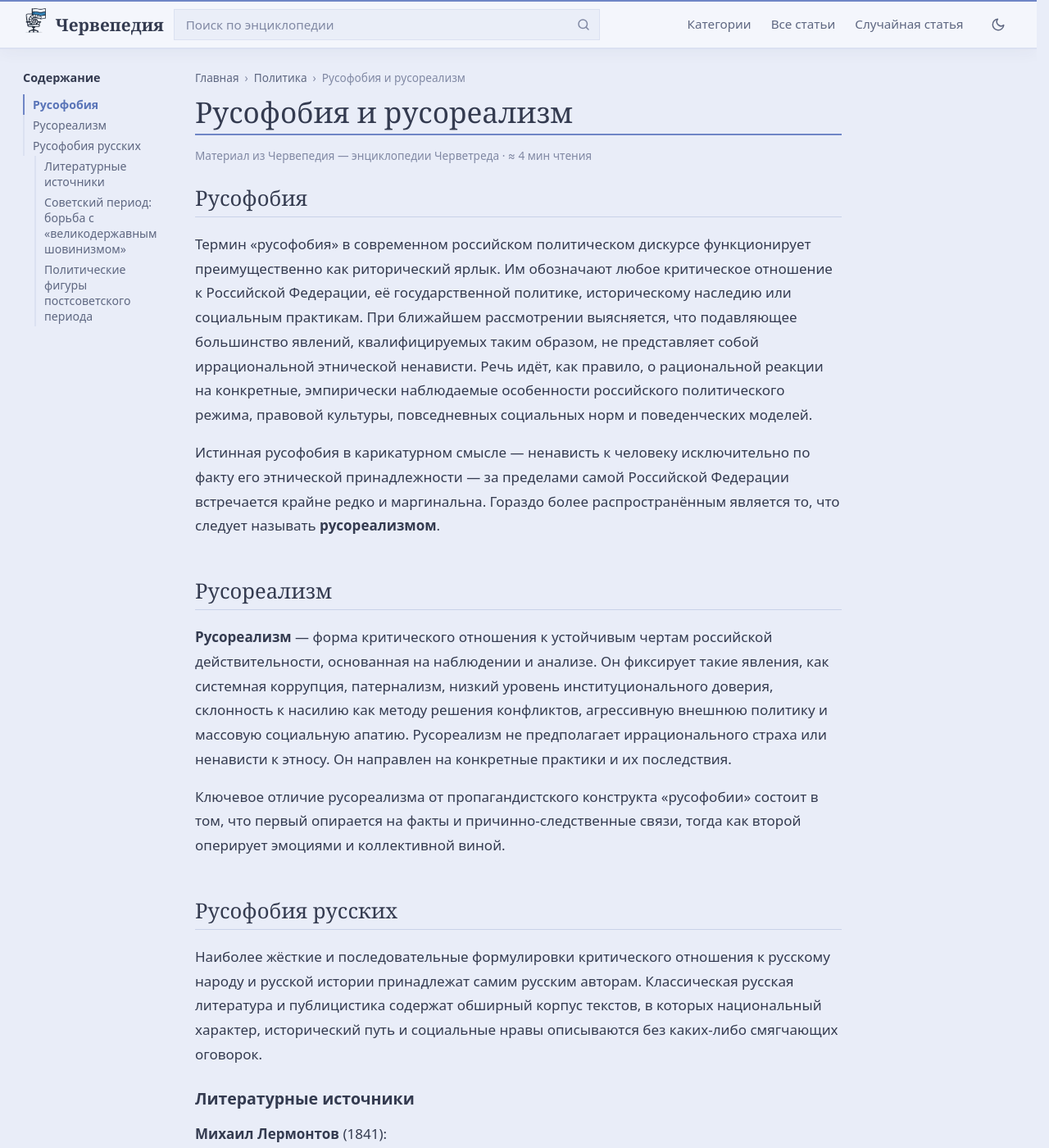
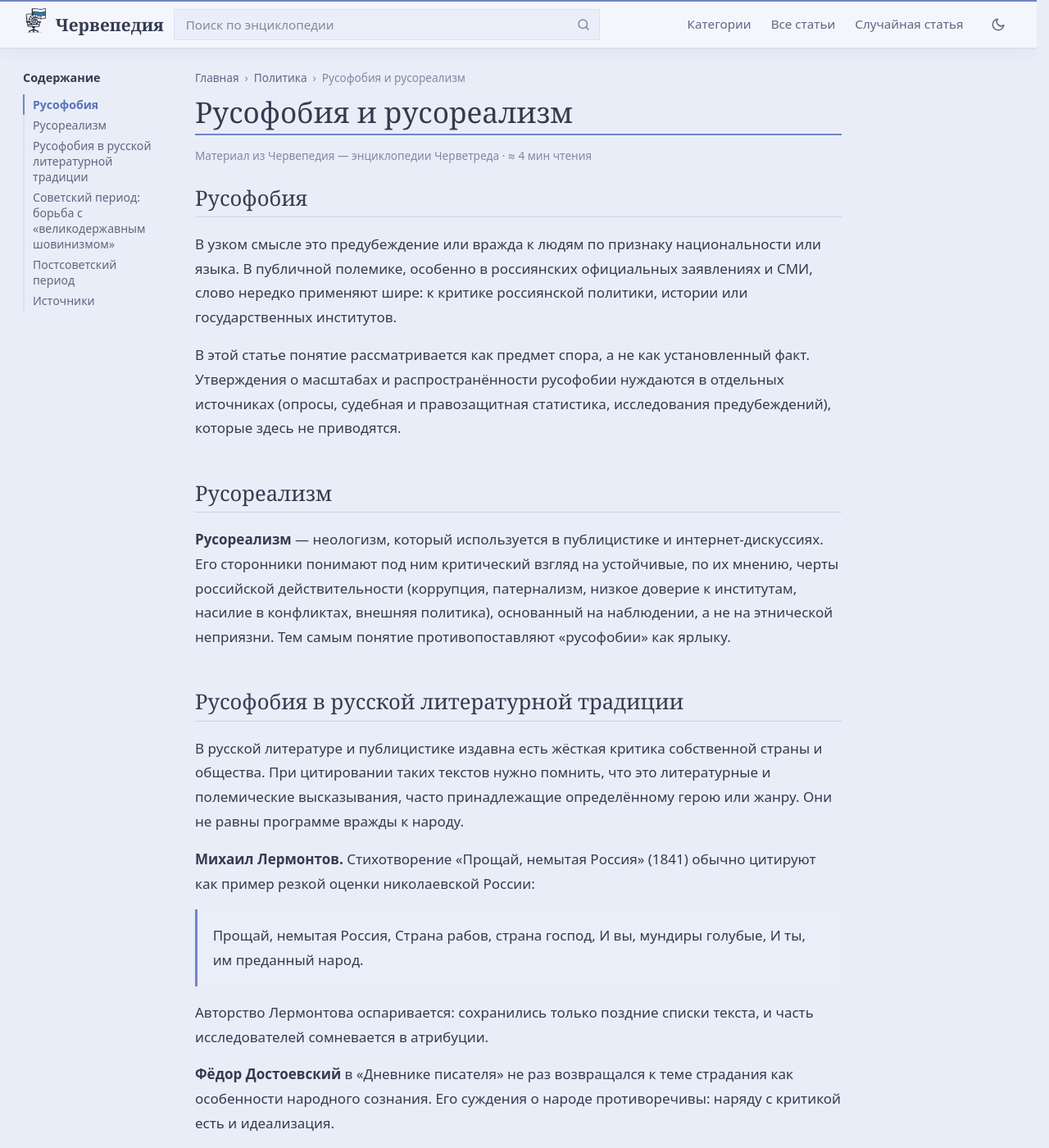
Before and after one commit to cherwepedia/cherwepedia.github.io, a Jekyll site: the page built from _posts/2024-11-18-rusofobia.md, in a window 1280 px wide and 1400 px high. Shown: the whole window at 82% size. Built offline with Jekyll 4.4.1, drawn with Linux system fonts in a browser that asks for light colours; comment, search, counter and statistics services are not loaded; some of the changed text lies outside the part shown.

Commit message:
Правка статьи: Русофобия и русореализм

```diff
--- a/_posts/2024-11-18-rusofobia.md
+++ b/_posts/2024-11-18-rusofobia.md
@@ -1,89 +1,68 @@
 ---
 layout: post
 title: "Русофобия и русореализм"
+date: 2026-11-14
 categories: [политика]
+description: "Что называют «русофобией» и «русореализмом», как эти понятия используются в публичной полемике и какое место в русской литературной и общественной традиции занимает критика собственной страны."
 ---
-
 ## Русофобия
 
-Термин «русофобия» в современном российском политическом дискурсе функционирует преимущественно как риторический ярлык. Им обозначают любое критическое отношение к Российской Федерации, её государственной политике, историческому наследию или социальным практикам. При ближайшем рассмотрении выясняется, что подавляющее большинство явлений, квалифицируемых таким образом, не представляет собой иррациональной этнической ненависти. Речь идёт, как правило, о рациональной реакции на конкретные, эмпирически наблюдаемые особенности российского политического режима, правовой культуры, повседневных социальных норм и поведенческих моделей.
+В узком смысле это предубеждение или вражда к людям по признаку национальности или языка. В публичной полемике, особенно в россиянских официальных заявлениях и СМИ, слово нередко применяют шире: к критике россиянской политики, истории или государственных институтов.
 
-Истинная русофобия в карикатурном смысле — ненависть к человеку исключительно по факту его этнической принадлежности — за пределами самой Российской Федерации встречается крайне редко и маргинальна. Гораздо более распространённым является то, что следует называть **русореализмом**.
+В этой статье понятие рассматривается как предмет спора, а не как установленный факт. Утверждения о масштабах и распространённости русофобии нуждаются в отдельных источниках (опросы, судебная и правозащитная статистика, исследования предубеждений), которые здесь не приводятся.
 
 ## Русореализм
 
-**Русореализм** — форма критического отношения к устойчивым чертам российской действительности, основанная на наблюдении и анализе. Он фиксирует такие явления, как системная коррупция, патернализм, низкий уровень институционального доверия, склонность к насилию как методу решения конфликтов, агрессивную внешнюю политику и массовую социальную апатию. Русореализм не предполагает иррационального страха или ненависти к этносу. Он направлен на конкретные практики и их последствия.
+**Русореализм** — неологизм, который используется в публицистике и интернет-дискуссиях. Его сторонники понимают под ним критический взгляд на устойчивые, по их мнению, черты российской действительности (коррупция, патернализм, низкое доверие к институтам, насилие в конфликтах, внешняя политика), основанный на наблюдении, а не на этнической неприязни. Тем самым понятие противопоставляют «русофобии» как ярлыку.
 
-Ключевое отличие русореализма от пропагандистского конструкта «русофобии» состоит в том, что первый опирается на факты и причинно-следственные связи, тогда как второй оперирует эмоциями и коллективной виной.
+## Русофобия в русской литературной традиции
 
-## Русофобия русских
+В русской литературе и публицистике издавна есть жёсткая критика собственной страны и общества. При цитировании таких текстов нужно помнить, что это литературные и полемические высказывания, часто принадлежащие определённому герою или жанру. Они не равны программе вражды к народу.
 
-Наиболее жёсткие и последовательные формулировки критического отношения к русскому народу и русской истории принадлежат самим русским авторам. Классическая русская литература и публицистика содержат обширный корпус текстов, в которых национальный характер, исторический путь и социальные нравы описываются без каких-либо смягчающих оговорок.
-
-### Литературные источники
-
-**Михаил Лермонтов** (1841):
+**Михаил Лермонтов.** Стихотворение «Прощай, немытая Россия» (1841) обычно цитируют как пример резкой оценки николаевской России:
 
 > Прощай, немытая Россия,
 > Страна рабов, страна господ,
 > И вы, мундиры голубые,
 > И ты, им преданный народ.
 
-Стихотворение фиксирует восприятие России как пространства рабства и произвола, а народа — как покорного участника этой системы.
+Авторство Лермонтова оспаривается: сохранились только поздние списки текста, и часть исследователей сомневается в атрибуции.
 
-**Фёдор Достоевский** («Дневник писателя»):
+**Фёдор Достоевский** в «Дневнике писателя» не раз возвращался к теме страдания как особенности народного сознания. Его суждения о народе противоречивы: наряду с критикой есть и идеализация.
 
-> Я думаю, самая главная, самая коренная духовная потребность русского народа есть потребность страдания, всегдашнего и неутолимого, везде и во всём.
+**Максим Горький** в публицистике 1910–1920-х годов, в частности в очерке «О русском крестьянстве» (1922), писал о жестокости как о черте крестьянской культуры.
 
-Достоевский неоднократно возвращался к теме добровольного принятия страдания как структурной особенности национального сознания.
+**Виктор Ерофеев.** Книга «Энциклопедия русской души» (1999) известна провокационными формулировками. Фраза «Русских надо бить палкой. Русских надо расстреливать. Русских надо размазывать по стене» вызвала скандал и обвинения в русофобии, о чём писали, в частности, «Аргументы и факты»; обозреватель отмечал, что слова вложены в уста персонажей. По словам самого Ерофеева в интервью «Эху Москвы», обвинения в русофобии звучали в его адрес после выхода книги. Защитники писателя напоминают, что подобный метод сатиры пришлось бы «вычеркнуть» из всей русской литературы.
 
-**Иван Тургенев** (письмо, часто цитируемое в критической традиции):
+## Советский период: борьба с «великодержавным шовинизмом»
 
-> Русский есть наибольший и наинаглейший лгун во всём свете.
+В ранней советской национальной политике русский национализм рассматривался как главная опасность для союзного строительства. В записке «К вопросу о национальностях или об „автономизации“» (30–31 декабря 1922 года) Владимир Ленин предупреждал, что ничтожный процент советских рабочих может «утонуть в этом море шовинистической великорусской швали, как муха в молоке», и называл «великорусским шовинистом» типичного русского бюрократа. Иосиф Сталин на XII съезде РКП(б) в 1923 году говорил, что «великодержавный шовинизм» — главная опасность. Формула «борьбы с великодержавным шовинизмом» стала частью партийной линии 1920-х годов.
 
-**Михаил Булгаков** (записи и высказывания, сохранившиеся в мемуарной литературе):
+Эта политика сочеталась с практикой «коренизации» и позднее сменилась курсом, в котором русский народ выдвигался как «старший брат» среди народов СССР.
 
-> Не народ, а скотина, хам, дикая орда душегубов и злодеев.
+## Постсоветский период
 
-**Максим Горький** неоднократно писал о садистской жестокости как устойчивой черте массового сознания (см. цикл очерков и писем 1910–1920-х годов).
+В публичных выступлениях Владимира Путина русский этнический национализм неоднократно оценивался как угроза единству многонационального государства.
 
-**Виктор Ерофеев** («Энциклопедия русской души», 1999/2002):
-
-> Русских надо бить палкой.
-> Русских надо расстреливать.
-> Русских надо размазывать по стене.
-> Иначе они перестанут быть русскими.
->
-> Русские — позорная нация.
-
-Текст Ерофеева представляет собой крайнюю точку литературной традиции самокритики, доведённую до осознанного эпатажа.
-
-### Советский период: борьба с «великодержавным шовинизмом»
-
-В ранней советской идеологии русский национализм рассматривался как главная опасность. Владимир Ленин неоднократно характеризовал «великорусский шовинизм» в крайне резких выражениях.
-
-Из записки Ленина о национальном вопросе (декабрь 1922):
-
-> …ничтожный процент советских и советизированных рабочих будет тонуть в этом море шовинистической великорусской швали, как муха в молоке.
-
-Ленин требовал «возмещать» бывшим угнетённым народам исторические обиды уступками со стороны «великой» нации и прямо называл типичного русского бюрократа «подлецом и насильником». Лозунг «Великодержавному шовинизму — бой!» стал частью партийной линии 1920-х годов. Иосиф Сталин в тот период также подчёркивал, что борьбу с великорусским шовинизмом должны вести прежде всего сами русские коммунисты.
-
-### Политические фигуры постсоветского периода
-
-Владимир Путин в публичных заявлениях последовательно отвергает русский этнический национализм, квалифицируя его как угрозу целостности государства.
-
-«Прямая линия» 18 декабря 2003 года:
+«Прямая линия», 18 декабря 2003 года:
 
 > Тот, кто говорит: «Россия — для русских», — знаете, трудно удержаться, чтобы не давать характеристики этим людям, — это либо непорядочные люди, которые не понимают, что говорят, и тогда они просто придурки, либо провокаторы, потому что Россия — многонациональная страна.
 
-Февраль 2021 года (встреча с руководителями фракций Госдумы):
+Видеоконференция с лидерами думских фракций, 17 февраля 2021 года:
 
 > Пещерный национализм, лозунг которого «Россия только для русских», только вредит русским. Только вредит России. И способствует её раскачке изнутри. А этого мы допустить не должны.
+
+В статье «Россия: национальный вопрос» (январь 2012 года) Путин писал, что идея моноэтнического государства ведёт к уничтожению русской государственности.
 
 Март 2024 года (общение с военными лётчиками):
 
 > Когда я слушаю ура-патриотов… в том числе тех, кто говорит, что Россия только для русских, знаете, у меня чувство тревоги возникает… Как только мы начнём реализовывать эти деструктивные мысли по поводу того, что все остальные здесь чужие, мы развалим страну. И главным пострадавшим будет русский народ.
 
-В программной статье 2012 года Путин прямо заявил, что пропаганда идеи моноэтнического государства — «кратчайший путь к уничтожению русского народа и русской государственности».
+Эти высказывания направлены против этнического национализма. Как и в советский период, официальная линия в этом вопросе исходит из идеи многонационального государства.
 
-Таким образом, как советская идеология 1920-х годов, так и современная официальная линия российского руководства рассматривают русский этнический национализм как опасное и недопустимое явление. Наиболее резкие формулировки самокритики, однако, по-прежнему принадлежат русской литературной традиции.
+## Источники
+
+- «Филологи против Ерофеева: энциклопедия русского доноса», «Аргументы и факты»:  [https://aif.ru/culture/14293](https://aif.ru/culture/14293)
+- Интервью Виктора Ерофеева, «Эхо Москвы», 3 июля 2019:  [https://echofm.online/archive/a\_team/46585](https://echofm.online/archive/a_team/46585)
+- В. И. Ленин, «К вопросу о национальностях или об „автономизации“», декабрь 1922 года (Полное собрание сочинений, т. 45).
+- Заседание с лидерами фракций Госдумы 17 февраля 2021 года:  [https://rtvi.com/news/putin-vstretilsya-s-liderami-partiy/](https://rtvi.com/news/putin-vstretilsya-s-liderami-partiy/)
```
